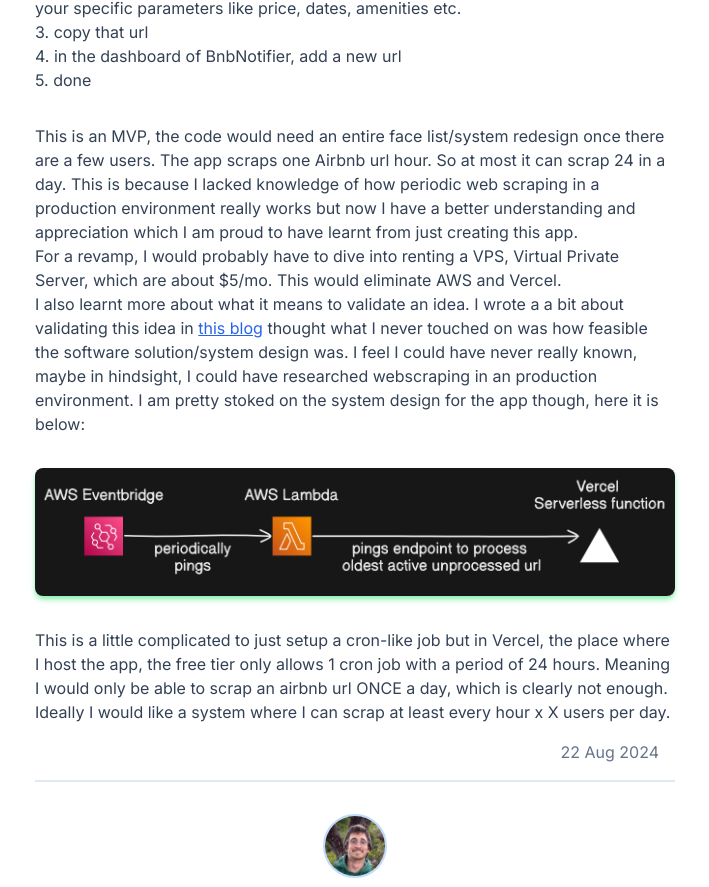
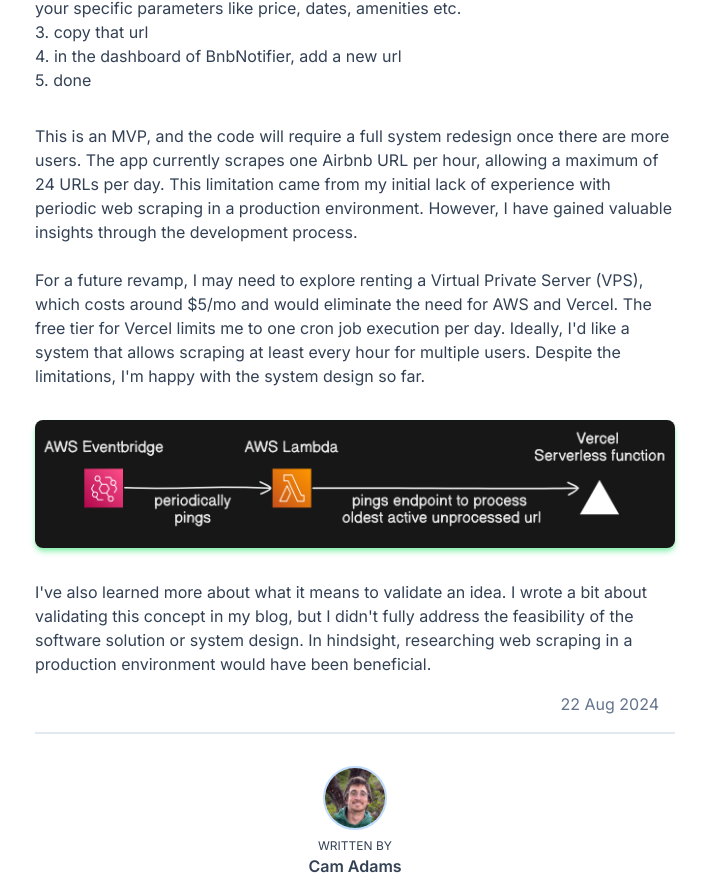
Before and after one commit to camadams/camthehuman, a Next.js app: page /blog/5 in a window 1280 px wide. Shown: the part 476-1363 px from the top of the page, without its empty margins (285-994 px from the left). Built offline with nearby package versions, Linux system fonts and the light colour scheme.

Commit message:
feature: push blog

```diff
--- a/src/app/blog/5/page.tsx
+++ b/src/app/blog/5/page.tsx
@@ -35,22 +35,21 @@
             <br /> 5. done
           </p>
           <p>
-            This is an MVP, the code would need an entire face list/system redesign once there are a few users. The app scraps one Airbnb url hour. So
-            at most it can scrap 24 in a day. This is because I lacked knowledge of how periodic web scraping in a production environment really works
-            but now I have a better understanding and appreciation which I am proud to have learnt from just creating this app.
-            <br /> For a revamp, I would probably have to dive into renting a VPS, Virtual Private Server, which are about $5/mo. This would eliminate
-            AWS and Vercel. <br /> I also learnt more about what it means to validate an idea. I wrote a a bit about validating this idea in{" "}
-            <Anch link="/blog/1" text="this blog" addSpaceAtEnd={true} /> thought what I never touched on was how feasible the software
-            solution/system design was. I feel I could have never really known, maybe in hindsight, I could have researched webscraping in an
-            production environment. I am pretty stoked on the system design for the app though, here it is below:{" "}
+            This is an MVP, and the code will require a full system redesign once there are more users. The app currently scrapes one Airbnb URL per
+            hour, allowing a maximum of 24 URLs per day. This limitation came from my initial lack of experience with periodic web scraping in a
+            production environment. However, I have gained valuable insights through the development process.
+            <br />
+            <br /> For a future revamp, I may need to explore renting a Virtual Private Server &#40;VPS&#41;, which costs around $5/mo and would
+            eliminate the need for AWS and Vercel. The free tier for Vercel limits me to one cron job execution per day. Ideally, I&apos;d like a
+            system that allows scraping at least every hour for multiple users. Despite the limitations, I&apos;m happy with the system design so far.{" "}
           </p>
           <ImageWithCaption pixelWidth={1324} pixelLength={264} altText="insider" imageSrc="/bnbnotifier-system-design.png">
             {null}
           </ImageWithCaption>
           <p>
-            This is a little complicated to just setup a cron-like job but in Vercel, the place where I host the app, the free tier only allows 1 cron
-            job with a period of 24 hours. Meaning I would only be able to scrap an airbnb url ONCE a day, which is clearly not enough. Ideally I
-            would like a system where I can scrap at least every hour x X users per day.
+            I&apos;ve also learned more about what it means to validate an idea. I wrote a bit about validating this concept in my blog, but I
+            didn&apos;t fully address the feasibility of the software solution or system design. In hindsight, researching web scraping in a
+            production environment would have been beneficial.
           </p>
         </div>
 
```
